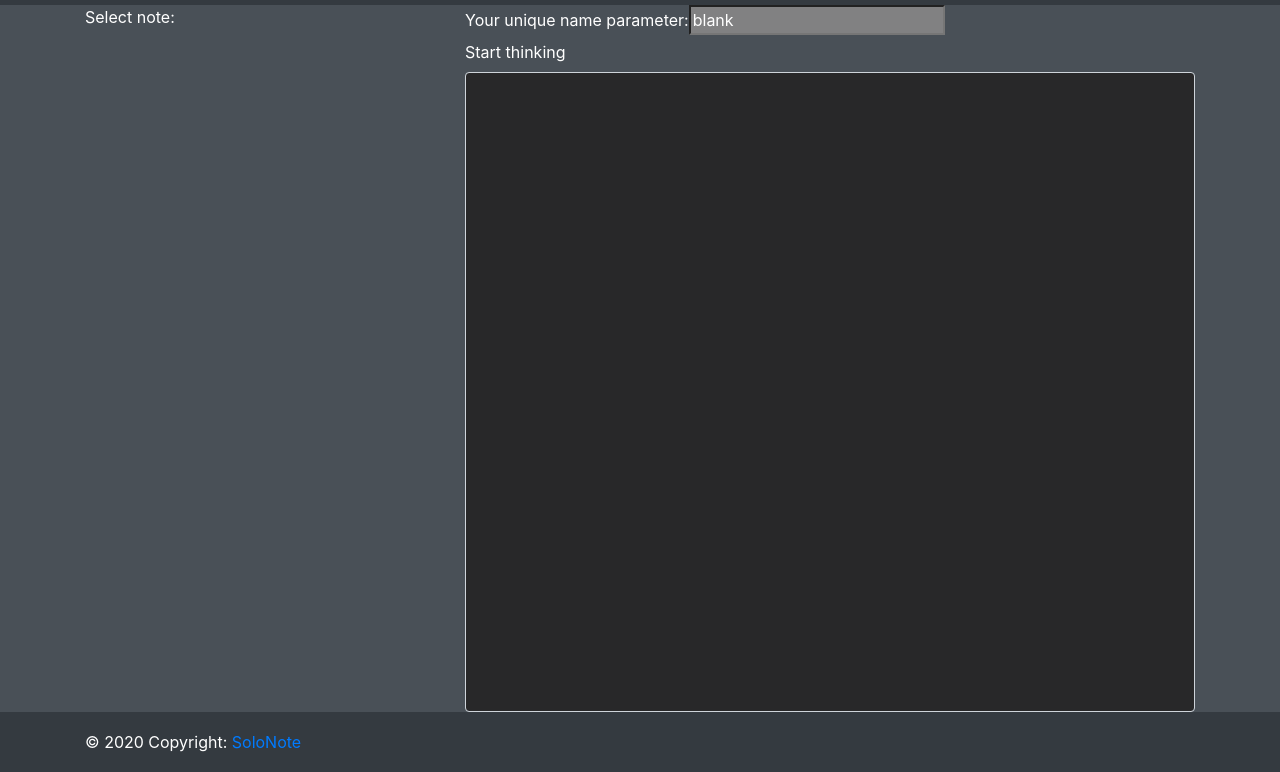
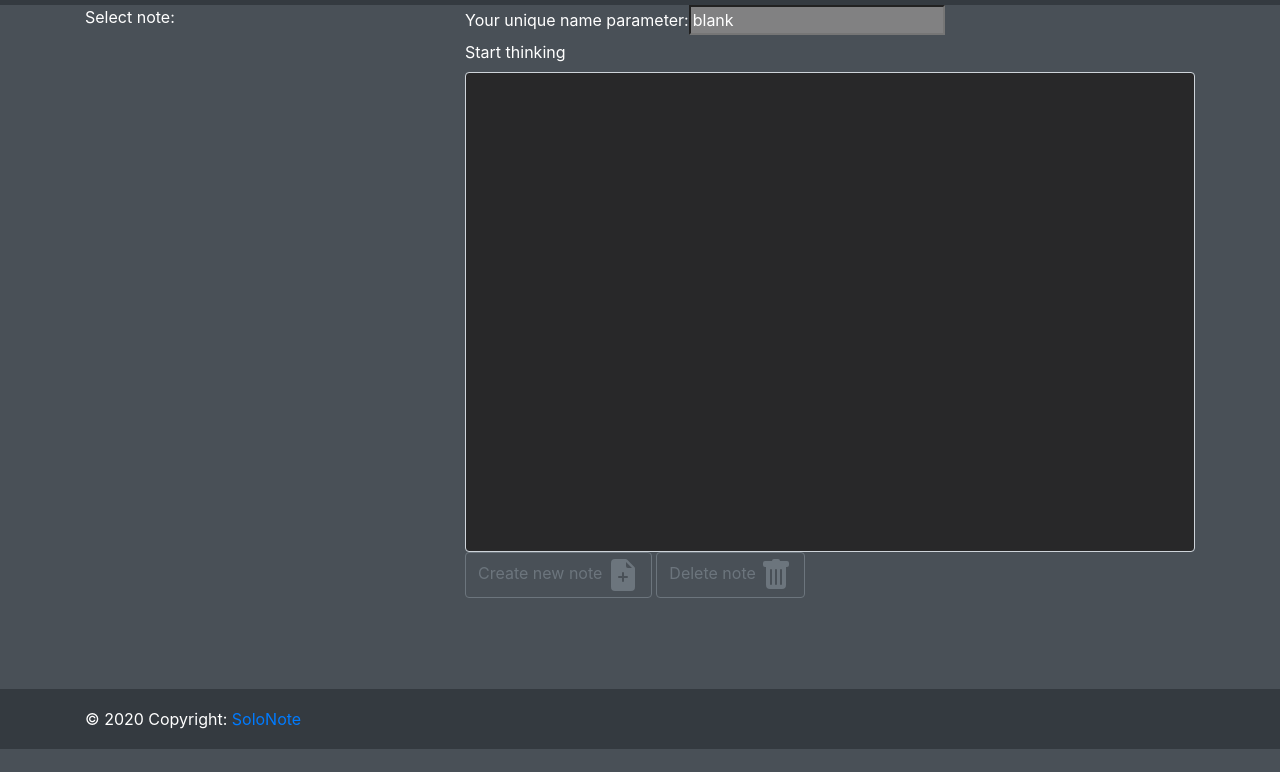
Before and after one commit to d9nchik/note, a plain HTML site: page index.html in a window 1280 px wide. Shown: the part 51-823 px from the top of the page. After the commit the page ends 800 px from the top, so only its background shows below. Drawn offline with nearby package versions, Linux system fonts and the light colour scheme.

Commit message:
New buttons: delete and create have been added.

```diff
--- a/css/main.css
+++ b/css/main.css
@@ -25,8 +25,8 @@ body{
     background-color: #282829;
     color: inherit;
     resize: none;
-    height: 80%;
-    min-height: 80vh;
+    height: 60%;
+    min-height: 60vh;
 }
 
 #urlName {
@@ -36,3 +36,7 @@ body{
 #selectedCard {
     background-color: #c99320;
 }
+
+#trash:hover svg {
+    color: red;
+}
--- a/index.html
+++ b/index.html
@@ -29,6 +29,20 @@
                                                                            onkeyup="renameURL()"><br>
             <label for="noteTextArea">Start thinking</label>
             <textarea class="form-control" id="noteTextArea" onkeyup="save()" onchange="save()"></textarea>
+            <button class="btn btn-outline-secondary" type="button">Create new note
+                <svg class="bi bi-file-earmark-plus-fill" fill="currentColor" height="32" viewBox="0 0 16 16" width="32"
+                     xmlns="http://www.w3.org/2000/svg">
+                    <path d="M2 2a2 2 0 0 1 2-2h5.293A1 1 0 0 1 10 .293L13.707 4a1 1 0 0 1 .293.707V14a2 2 0 0 1-2 2H4a2 2 0 0 1-2-2V2zm7.5 1.5v-2l3 3h-2a1 1 0 0 1-1-1zM8.5 7a.5.5 0 0 0-1 0v1.5H6a.5.5 0 0 0 0 1h1.5V11a.5.5 0 0 0 1 0V9.5H10a.5.5 0 0 0 0-1H8.5V7z"
+                          fill-rule="evenodd"/>
+                </svg>
+            </button>
+            <button class="btn btn-outline-secondary" id="trash" type="button">Delete note
+                <svg class="bi bi-trash-fill" fill="currentColor" height="32" viewBox="0 0 16 16" width="32"
+                     xmlns="http://www.w3.org/2000/svg">
+                    <path d="M2.5 1a1 1 0 0 0-1 1v1a1 1 0 0 0 1 1H3v9a2 2 0 0 0 2 2h6a2 2 0 0 0 2-2V4h.5a1 1 0 0 0 1-1V2a1 1 0 0 0-1-1H10a1 1 0 0 0-1-1H7a1 1 0 0 0-1 1H2.5zm3 4a.5.5 0 0 1 .5.5v7a.5.5 0 0 1-1 0v-7a.5.5 0 0 1 .5-.5zM8 5a.5.5 0 0 1 .5.5v7a.5.5 0 0 1-1 0v-7A.5.5 0 0 1 8 5zm3 .5a.5.5 0 0 0-1 0v7a.5.5 0 0 0 1 0v-7z"
+                          fill-rule="evenodd"/>
+                </svg>
+            </button>
         </div>
     </div>
 </div>
```
